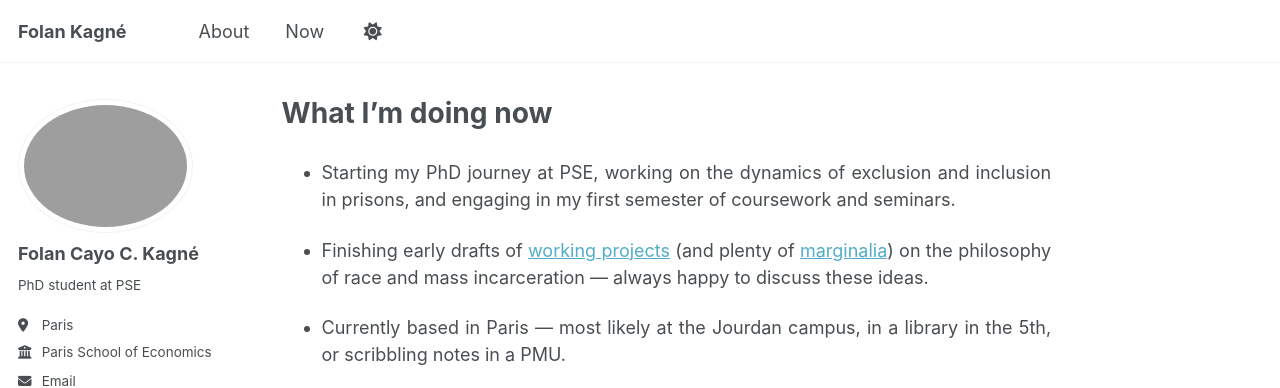
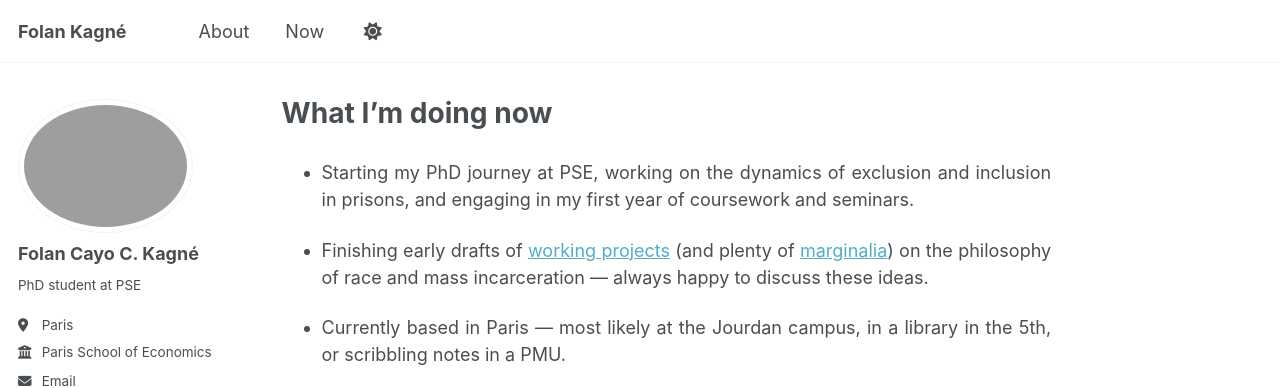
Before and after one commit to folankagne/folankagne.github.io, a Jekyll site: the page built from _pages/now.md, in a window 1280 px wide. Shown: the top 388 px of the page. Built offline with Jekyll 4.4.1, drawn with Linux system fonts in a browser that asks for light colours; a script that is not in the unit is left out.

Commit message:
Update now.md

```diff
--- a/_pages/now.md
+++ b/_pages/now.md
@@ -4,7 +4,7 @@ title: "What I’m doing now"
 author_profile: true
 ---
 
-- Starting my PhD journey at PSE, working on the dynamics of exclusion and inclusion in prisons, and engaging in my first semester of coursework and seminars.
+- Starting my PhD journey at PSE, working on the dynamics of exclusion and inclusion in prisons, and engaging in my first year of coursework and seminars.
 
 - Finishing early drafts of [working projects](/working-projects/) (and plenty of [marginalia](/year-archive/)) on the philosophy of race and mass incarceration — always happy to discuss these ideas.
 
```
